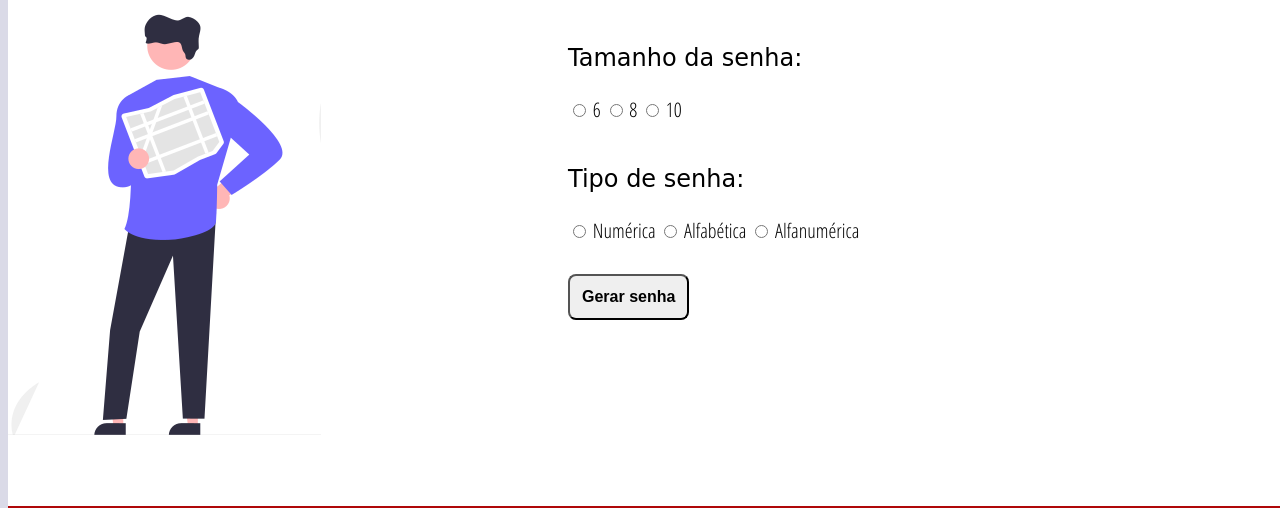
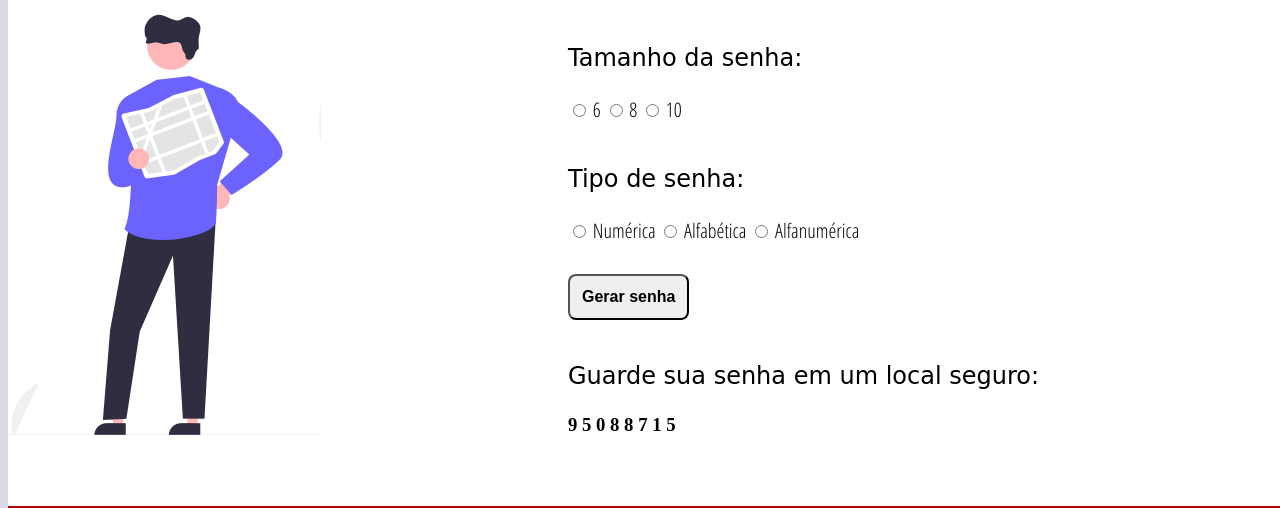
Before and after one commit to anasouza0087/Projeto-PassGen, a plain HTML site: page index.html in a window 1280 px wide. Shown: the part 74-582 px from the top of the page. Drawn offline with Linux system fonts and the light colour scheme; a web font is replaced by a local one.

Commit message:
Gerando as senhas aleatoriamente

```diff
--- a/index.html
+++ b/index.html
@@ -44,6 +44,12 @@
                     <li>
                         <input type="button" value="Gerar senha" class="btn">
                     </li>
+                    <li>
+                        <p>
+                            Guarde sua senha em um local seguro:
+                        </p>
+                        <h3 id="passGen">teste</h3>
+                    </li>
                 </ul>
             </section>
         </div>
@@ -54,6 +60,7 @@
             </ul>
         </footer>
     </div>
+    <script src="scripts.js"></script>
 </body>
 
 </html>
--- a/scripts.js
+++ b/scripts.js
@@ -0,0 +1,16 @@
+const password = document.getElementById('passGen')
+
+//Tamanho deverá ser dinamico - Tamanho da senha
+const digit = new Array(8)
+
+//Função para senhas numéricas
+for (let i=0; i < 8; i++){
+    digit.push((Math.floor(Math.random() * 10)))
+    password.innerHTML = digit.join(' ')
+}
+
+//Função para senhas alfabéticas
+/*for (let i=0; i < 1; i++){
+    digit.push(Math.random().toString(36).replace(/[^a-z]+/g, ''))
+    password.innerHTML = digit.join(' ')
+}*/
```
